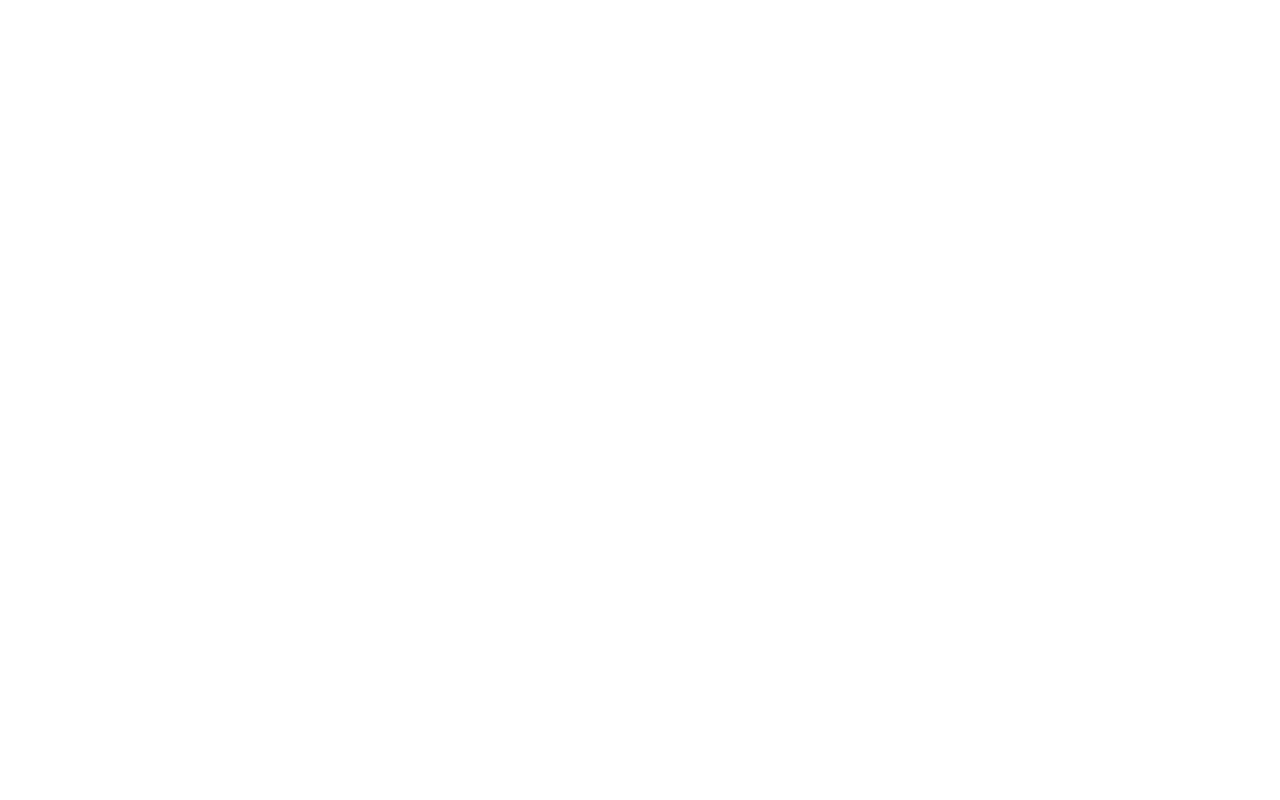
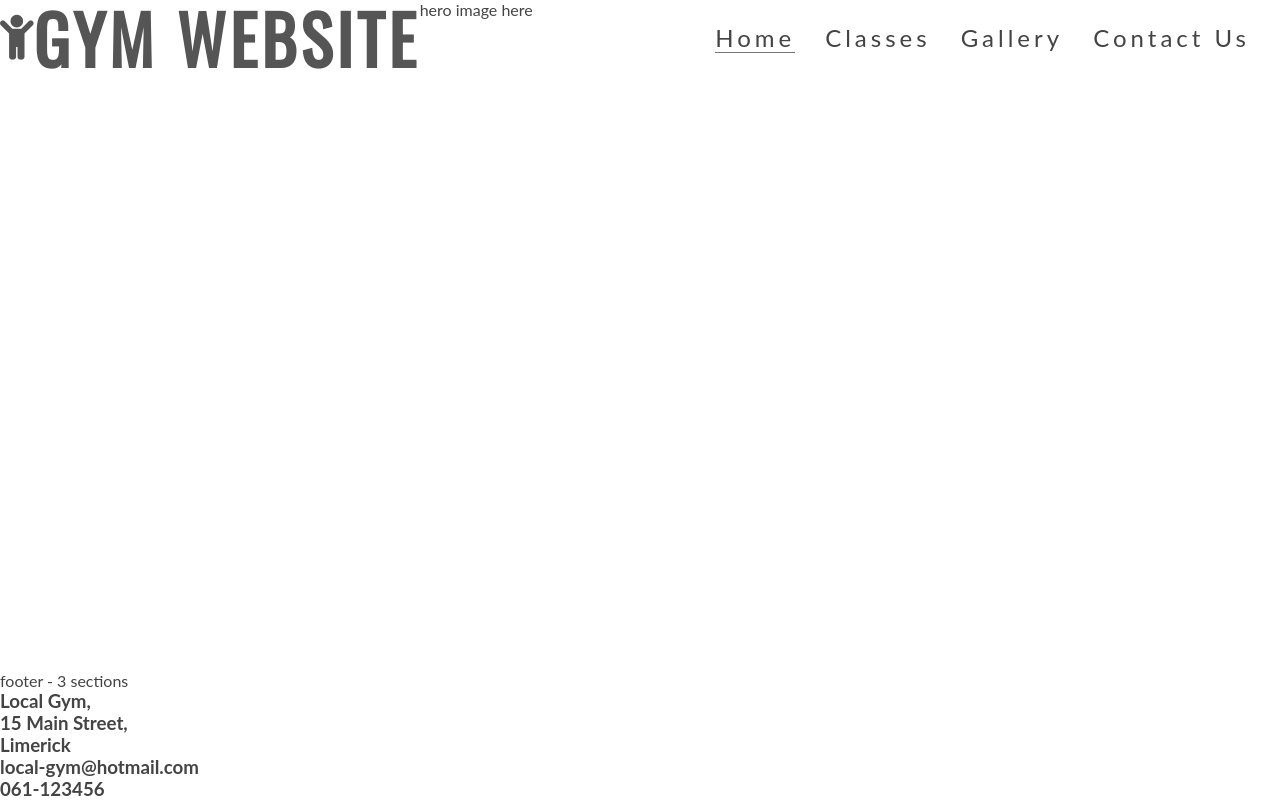
Before and after one commit to Code-Institute-Submissions/gym-website, a plain HTML site: page index.html in a window 1280 px wide. Drawn offline with nearby package versions, Linux system fonts and the light colour scheme.

Commit message:
Add index.html Menu

```diff
--- a/assets/css/style.css
+++ b/assets/css/style.css
@@ -0,0 +1,83 @@
+/* Credit: Code Institute Tutorial */
+/* @import url('https://fonts.googleapis.com/css?family=Oswald|Lato:300'); */
+@import url('https://fonts.googleapis.com/css?family=Oswald|Lato:500');
+
+/* Credit: Code Institute Tutorial */
+ * {
+    margin: 0;
+    padding: 0;
+    border: 0;
+}
+
+/* Credit: Code Institute Tutorial */
+body {
+    font-family: Lato;
+    color: #444444; /* Dark colour gives a stronger contrast */
+}
+
+/* Credit: Code Institute Tutorial */
+/* Keep h2 on menu bar for now */
+h2 {
+    font-family: Oswald;
+    text-transform: uppercase;
+    letter-spacing: 4px;
+    color: #555555; /*Darker than Charcoal */
+}
+
+
+
+
+
+
+/* Credit: Code Institute Tutorial */
+#icon {
+   float: left;  /* Have 2 icons Float left keeps them together */
+   font-size: 280%;
+   color: #555555; /*Darker than Charcoal */
+}
+
+/* Credit: Code Institute Tutorial */
+#menu {
+    font-size:150%;
+    list-style-type: none; /* No ul li dots */
+    letter-spacing: 4px;   /* same as h2 */
+}
+
+#icon, #menu {
+    line-height: 75px; /* both icon and menu are centered inside the same height of 75px */
+    text-decoration: none;
+}
+
+/* Menu items floated to the right from the start of the list so the list ends up in reverse order */
+#menu li {
+   float: right;
+   margin-right: 30px; /* margin for each menu item */
+}
+
+/* Credit: Code Institute Tutorial */
+#menu a {
+    text-decoration: none; /* no underline */
+    color: inherit; /*inherit from closest parent with color set */
+}
+
+#menu a:hover {
+    /* font-weight: bold;   Bolder test is bigger and makes the other menu items move */
+   color: #941111;/
+}
+
+
+.active {
+    border-bottom: 1px solid #777777; /* highlight active page */
+}
+
+/*--------------------Footer------------------*/
+
+footer {
+    position: fixed;
+    bottom: 0px;
+
+}
+
+div p {
+    line-height: 75px;
+}
--- a/index.html
+++ b/index.html
@@ -4,16 +4,71 @@
     <meta charset="UTF-8">
     <meta name="viewport" content="width=device-width, initial-scale=1.0">
     <title>Gym Website</title>
+    <link rel="stylesheet" href="https://use.fontawesome.com/releases/v5.0.10/css/all.css" integrity="sha384-+d0P83n9kaQMCwj8F4RJB66tzIwOKmrdb46+porD/OvrJ+37WqIM7UoBtwHO6Nlg" crossorigin="anonymous">
+    <link href="assets/css/style.css" rel="stylesheet" type ="text/css"/>
 </head>
 <body>
     <header>
 
+        <!--Leave home as both a working Icon and h2 text for now-->
+
+
+        <a href="index.html" id="icon"><i class="fas fa-child"></i></a>   <!--  neither dumbbell nor running icons are working right now.      -->
+        <a href="index.html" id="icon"><h2>Gym Website</h2></a>
+
+
+
+
+        <nav>
+            <ul id="menu">
+
+                <!-- Reverse list due to float right styling-->
+                <li>
+
+                    <a href="contact.html">Contact Us</a>
+
+                </li>
+                <li>
+
+                    <a href="gallery.html">Gallery</a>
+
+                </li>
+                <li>
+
+                    <a href="classes.html">Classes</a>
+
+                </li>
+                <li>
+
+                    <a class="active" href="index.html">Home</a>
+
+                </li>
+
+            </ul>
+        </nav>
     </header>
     <section>
-
+        hero image here
     </section>
     <footer>
-
+        footer - 3 sections
+        <div>
+            <p>
+                <h3>Local Gym,</h3>
+                <h3>15 Main Street,</h3>
+                <h3>Limerick</h3>
+            </p>
+        </div>
+        <div>
+            <p>
+                <h3>local-gym@hotmail.com</h3>
+            </p>
+        </div>
+        <div>
+            <p>
+                <h3>061-123456</h3>
+            </p>
+        </div>
     </footer>
 </body>
 </html>
```
Also changed, not shown: 1 other file.
